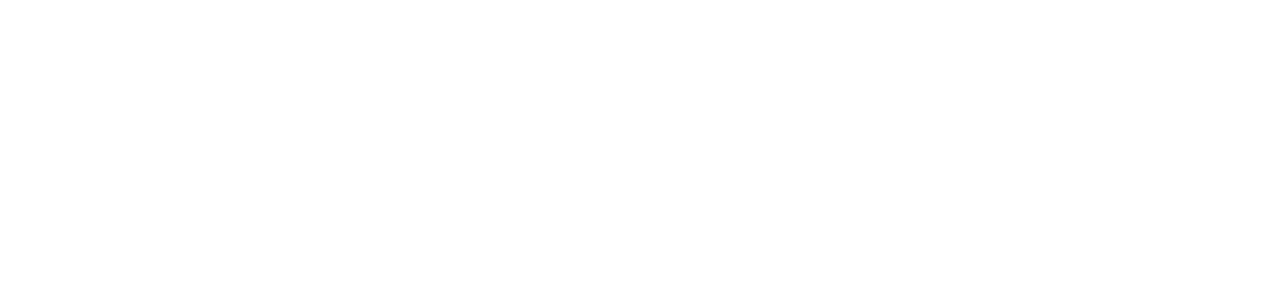
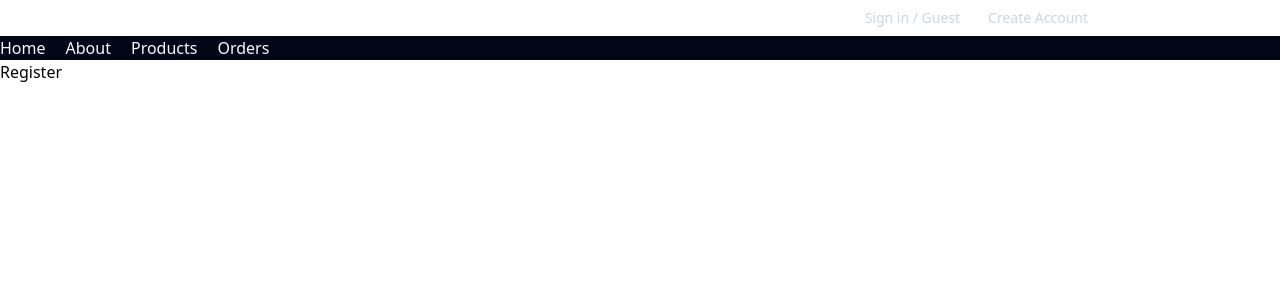
Before and after one commit to idrissruso/RusoFy, a React (Vite) app: page /register in a window 1280 px wide. Before the commit this address had no page. Shown: the top 300 px of the page. Built offline with nearby package versions, Linux system fonts and the light colour scheme.

Commit message:
finished to set the app layout and app routes

```diff
--- a/src/App.jsx
+++ b/src/App.jsx
@@ -5,6 +5,7 @@
 import Login from './pages/Login'
 import Products from './pages/Products'
 import Orders from './pages/Orders'
+import Register from './pages/Register'
 
 function App() {
   return (
@@ -15,6 +16,7 @@
           <Route path="/home" element={<Home />} />
           <Route path="/about" element={<About />} />
           <Route path="/login" element={<Login />} />
+          <Route path="/register" element={<Register />} />
           <Route path="/products" element={<Products />} />
           <Route path="/orders" element={<Orders />} />
         </Route>
--- a/src/components/LoginBar.jsx
+++ b/src/components/LoginBar.jsx
@@ -4,12 +4,12 @@
   const theme = 'dark'
   return (
     <div
-      className={`bg-${theme}-primary-100 flex px-[13%] py-1.5 justify-end text-slate-300 text-sm gap-7`}
+      className={`flex px-[15%] py-2 sm:justify-end justify-center text-slate-300 text-sm gap-7 bg-${theme}-primary-100`}
     >
       <Link to={'/login'}>
-        <span className=" hover:underline cursor-pointer">Sign in/ Guest</span>
+        <span className=" hover:underline cursor-pointer">Sign in / Guest</span>
       </Link>
-      <Link>
+      <Link to={'/register'}>
         <span className=" hover:underline cursor-pointer">Create Account</span>
       </Link>
     </div>
--- /dev/null
+++ b/src/pages/Register.jsx
@@ -0,0 +1,9 @@
+function Register() {
+  return (
+    <div>
+      <h1>Register</h1>
+    </div>
+  )
+}
+
+export default Register
--- a/tailwind.config.js
+++ b/tailwind.config.js
@@ -9,7 +9,6 @@
         light: {
           btn: {
             100: '#dbe1fd',
-          },
           },
           primary: {
             100: '#021530',
@@ -25,6 +24,8 @@
             100: '#057BFE',
             200: '#0069e0',
           },
+        },
+
         dark: {
           btn: {
             100: '#301c27',
```
Lines whose indentation alone changed are shown as unchanged.
